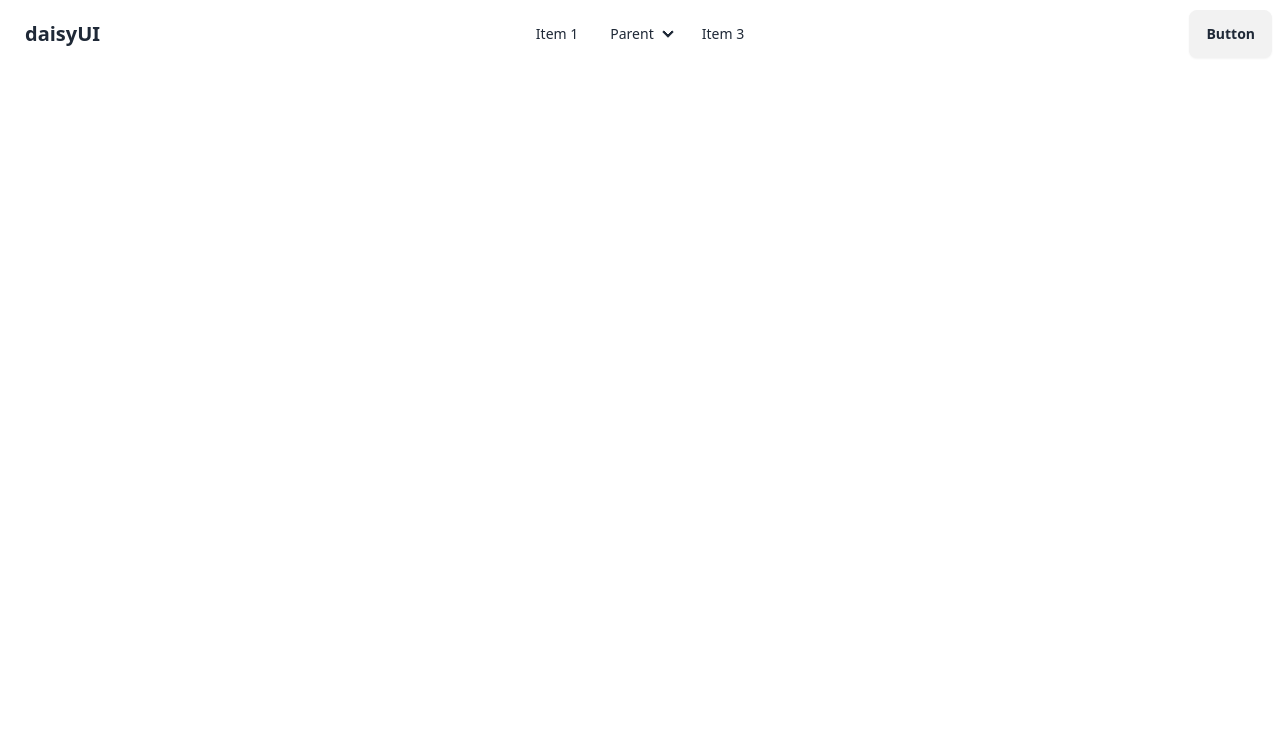
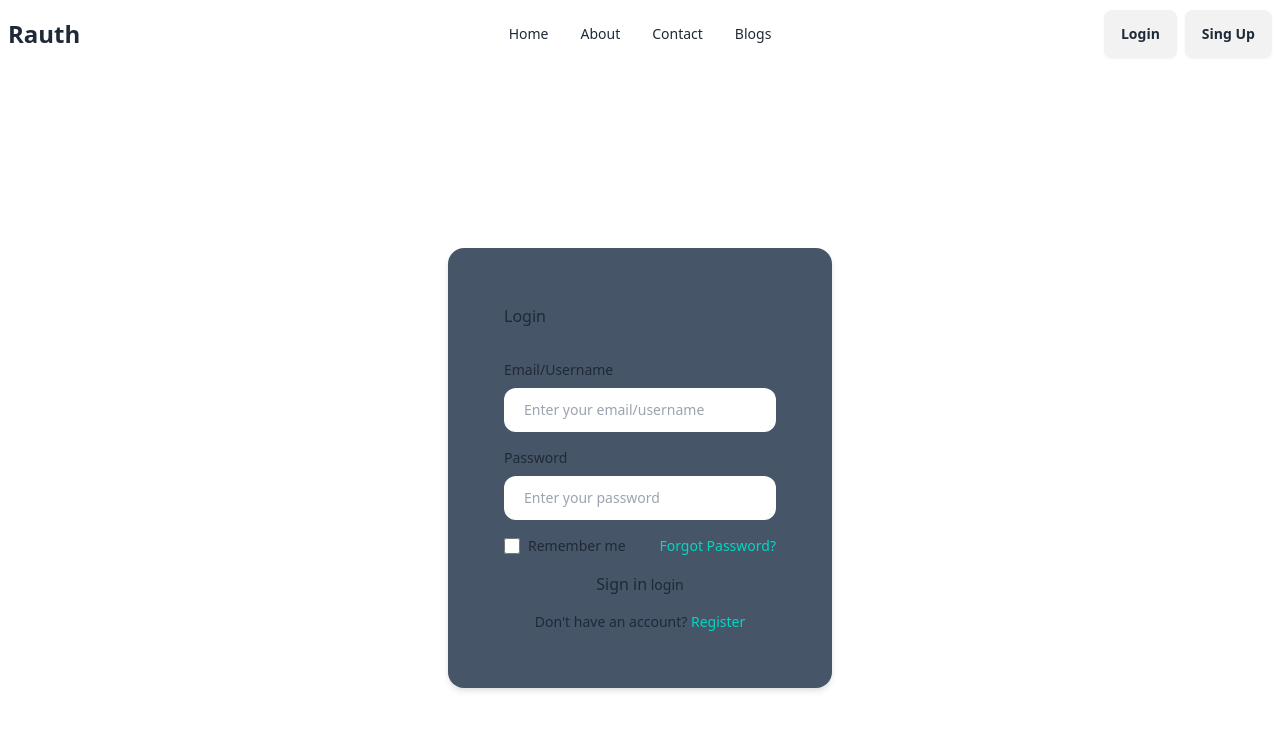
Before and after one commit to mdenjamulislam/react-integration, a React (Vite) app: page /login in a window 1280 px wide. Shown: the top 730 px of the page. Built offline with nearby package versions, Linux system fonts and the light colour scheme.

Commit message:
Login Page Design

```diff
--- /dev/null
+++ b/src/components/ErrorPage.jsx
@@ -0,0 +1,11 @@
+const ErrorPage = () => {
+    return (
+        <div class="mockup-window border bg-base-300">
+            <div class="flex justify-center px-4 py-20 bg-base-200">
+                <h2 className="text-xl md:text-3xl font-semibold">Page Not Found!</h2>
+            </div>
+        </div>
+    );
+};
+
+export default ErrorPage;
--- a/src/components/Header.jsx
+++ b/src/components/Header.jsx
@@ -1,6 +1,22 @@
 import React from "react";
+import { NavLink } from "react-router-dom";
 
 const Header = () => {
+    const navLinks = <>
+        <li>
+            <NavLink to="/home">Home</NavLink>
+        </li>
+        <li>
+            <NavLink to="/about">About</NavLink>
+        </li>
+        <li>
+            <NavLink to="/contact">Contact</NavLink>
+        </li>
+        <li>
+            <NavLink to="/blog">Blogs</NavLink>
+        </li>
+    </>
+
     return (
         <header>
             <nav className="container navbar bg-base-100">
@@ -12,52 +28,19 @@ const Header = () => {
                             </svg>
                         </div>
                         <ul tabIndex={0} className="menu menu-sm dropdown-content mt-3 z-[1] p-2 shadow bg-base-100 rounded-box w-52">
-                            <li>
-                                <a>Item 1</a>
-                            </li>
-                            <li>
-                                <a>Parent</a>
-                                <ul className="p-2">
-                                    <li>
-                                        <a>Submenu 1</a>
-                                    </li>
-                                    <li>
-                                        <a>Submenu 2</a>
-                                    </li>
-                                </ul>
-                            </li>
-                            <li>
-                                <a>Item 3</a>
-                            </li>
+                            {navLinks}
                         </ul>
                     </div>
-                    <a className="btn btn-ghost text-xl">daisyUI</a>
+                    <a className="text-xl md:text-2xl font-bold">Rauth</a>
                 </div>
                 <div className="navbar-center hidden lg:flex">
                     <ul className="menu menu-horizontal px-1">
-                        <li>
-                            <a>Item 1</a>
-                        </li>
-                        <li>
-                            <details>
-                                <summary>Parent</summary>
-                                <ul className="p-2">
-                                    <li>
-                                        <a>Submenu 1</a>
-                                    </li>
-                                    <li>
-                                        <a>Submenu 2</a>
-                                    </li>
-                                </ul>
-                            </details>
-                        </li>
-                        <li>
-                            <a>Item 3</a>
-                        </li>
+                        { navLinks}
                     </ul>
                 </div>
-                <div className="navbar-end">
-                    <a className="btn">Button</a>
+                <div className="navbar-end gap-2">
+                    <NavLink to="/login" className="btn">Login</NavLink>
+                    <NavLink to="/register" className="btn">Sing Up</NavLink>
                 </div>
             </nav>
         </header>
--- /dev/null
+++ b/src/components/Home.jsx
@@ -0,0 +1,26 @@
+import React from "react";
+
+const Home = () => {
+    return (
+        <main>
+            {/* Start Banner */}
+            <section>
+                <div class="container">
+                    <div className="hero min-h-screen bg-base-200">
+                        <div className="hero-content flex-col lg:flex-row-reverse">
+                            <img src="https://daisyui.com/images/stock/photo-1635805737707-575885ab0820.jpg" className="max-w-sm rounded-lg shadow-2xl" />
+                            <div>
+                                <h1 className="text-5xl font-bold">Box Office News!</h1>
+                                <p className="py-6">Provident cupiditate voluptatem et in. Quaerat fugiat ut assumenda excepturi exercitationem quasi. In deleniti eaque aut repudiandae et a id nisi.</p>
+                                <button className="btn btn-primary">Get Started</button>
+                            </div>
+                        </div>
+                    </div>
+                </div>
+            </section>
+            {/* End of the banner */}
+        </main>
+    );
+};
+
+export default Home;
--- a/src/components/Login.jsx
+++ b/src/components/Login.jsx
@@ -1,10 +1,49 @@
-import React from 'react';
+import React from "react";
 
 const Login = () => {
     return (
-        <div>
-
-        </div>
+        <section className="w-full h-screen flex items-center justify-center">
+            <div className="w-full md:w-96 bg-slate-600 drop-shadow-md rounded-2xl">
+                <div className="p-5 md:p-10 lg:p-14 space-y-5 md:space-y-8 bg-bgLight rounded-2xl">
+                    <h2 className="heading--two">Login</h2>
+                    <form action="" className="space-y-4">
+                        <div className="flex flex-col gap-2">
+                            <label for="email" className="text-sm">
+                                Email/Username
+                            </label>
+                            <input type="email" name="email" id="email" placeholder="Enter your email/username" className="w-full px-3.5 py-2 md:px-5 md:py-3 text-sm rounded-xl bg-white outline-none focus:border-accent focus:outline-none focus:bg-white" />
+                        </div>
+                        <div className="flex flex-col gap-2">
+                            <label for="password" className="text-sm">
+                                Password
+                            </label>
+                            <input type="password" name="password" id="password" placeholder="Enter your password" className="w-full px-3.5 py-2 md:px-5 md:py-3 text-sm rounded-xl bg-white outline-none focus:border-accent focus:outline-none focus:bg-white" />
+                        </div>
+                        <div className="flex items-center justify-between">
+                            <div className="flex items-center gap-2">
+                                <input type="checkbox" name="remember" id="remember" className="w-4 h-4 border rounded" />
+                                <label for="remember" className="text-sm">
+                                    Remember me
+                                </label>
+                            </div>
+                            <a href="forgot-password.html" className="text-accent text-sm">
+                                Forgot Password?
+                            </a>
+                        </div>
+                        <button type="button" className="button--filled w-full justify-center">
+                            Sign in
+                            <span className="text-sm material-symbols-rounded"> login </span>
+                        </button>
+                        <p className="text-center text-sm">
+                            Don't have an account?{" "}
+                            <a href="register.html" className="text-accent">
+                                Register
+                            </a>
+                        </p>
+                    </form>
+                </div>
+            </div>
+        </section>
     );
 };
 
--- a/src/components/Register.jsx
+++ b/src/components/Register.jsx
@@ -3,7 +3,7 @@ import React from 'react';
 const Register = () => {
     return (
         <div>
-
+            <h2>Register</h2>
         </div>
     );
 };
--- a/src/main.jsx
+++ b/src/main.jsx
@@ -5,12 +5,15 @@ import { RouterProvider, createBrowserRouter } from 'react-router-dom'
 import Login from './components/Login'
 import Register from './components/Register'
 import Roots from './components/Roots'
+import Home from './components/Home'
+import ErrorPage from './components/ErrorPage'
 
 
 const router = createBrowserRouter([
   {
     path: "/",
-    element: <Roots/>,
+    element: <Roots />,
+    errorPage: <ErrorPage/>,
     children: [
       {
         path: "/login",
@@ -19,6 +22,10 @@ const router = createBrowserRouter([
       {
         path: "/register",
         element: <Register/>
+      },
+      {
+        path: "/home",
+        element: <Home/>
       }
     ]
   }
--- a/tailwind.config.js
+++ b/tailwind.config.js
@@ -5,11 +5,13 @@ export default {
     "./src/**/*.{js,ts,jsx,tsx}",
   ],
   theme: {
-    extend: {},
-    container: {
-      center: true,
-      padding: "1rem",
-    }
+    extend: {
+      container: {
+        center: true,
+        padding: "1rem",
+      }
+    },
+
   },
   plugins: [require("daisyui")],
 }
```
